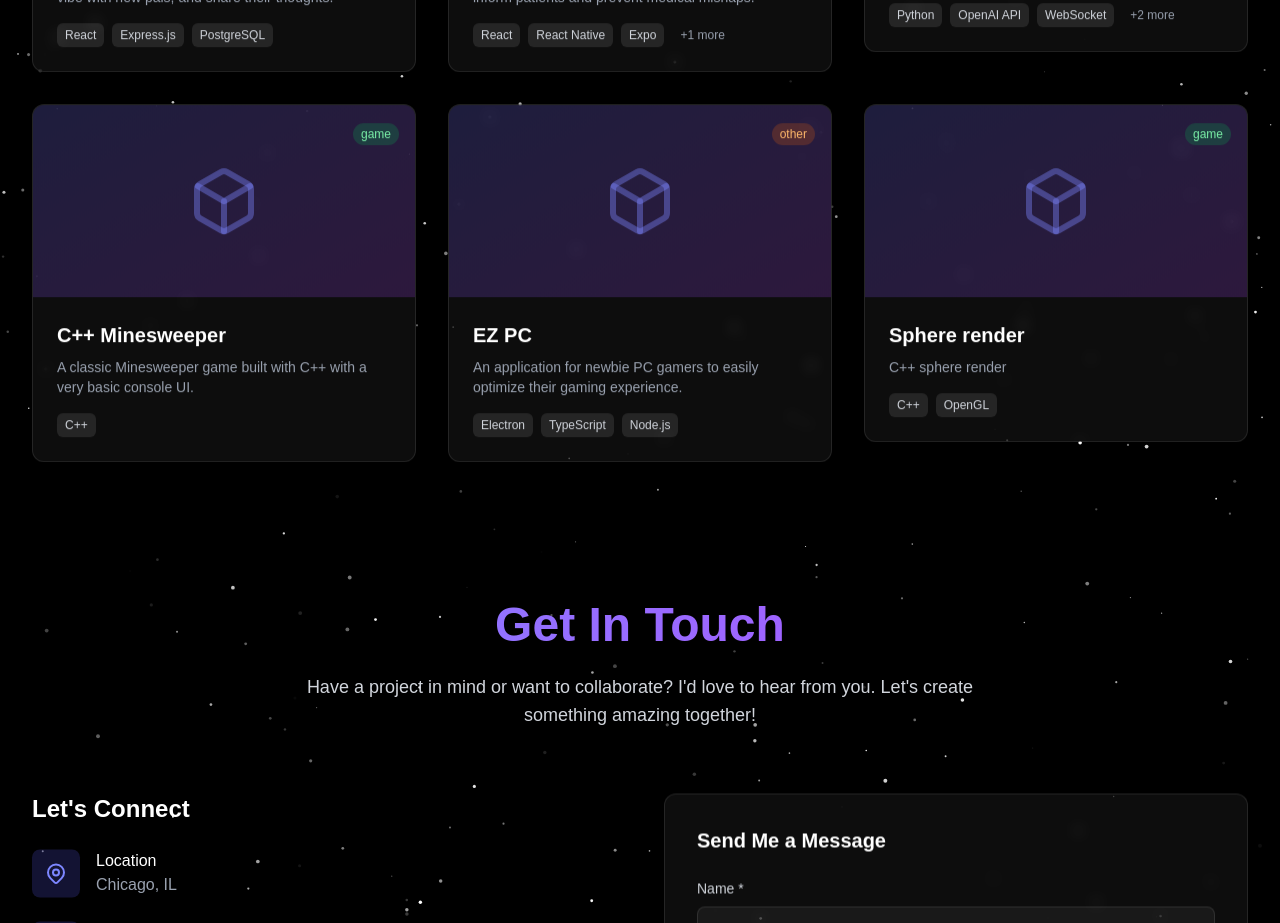
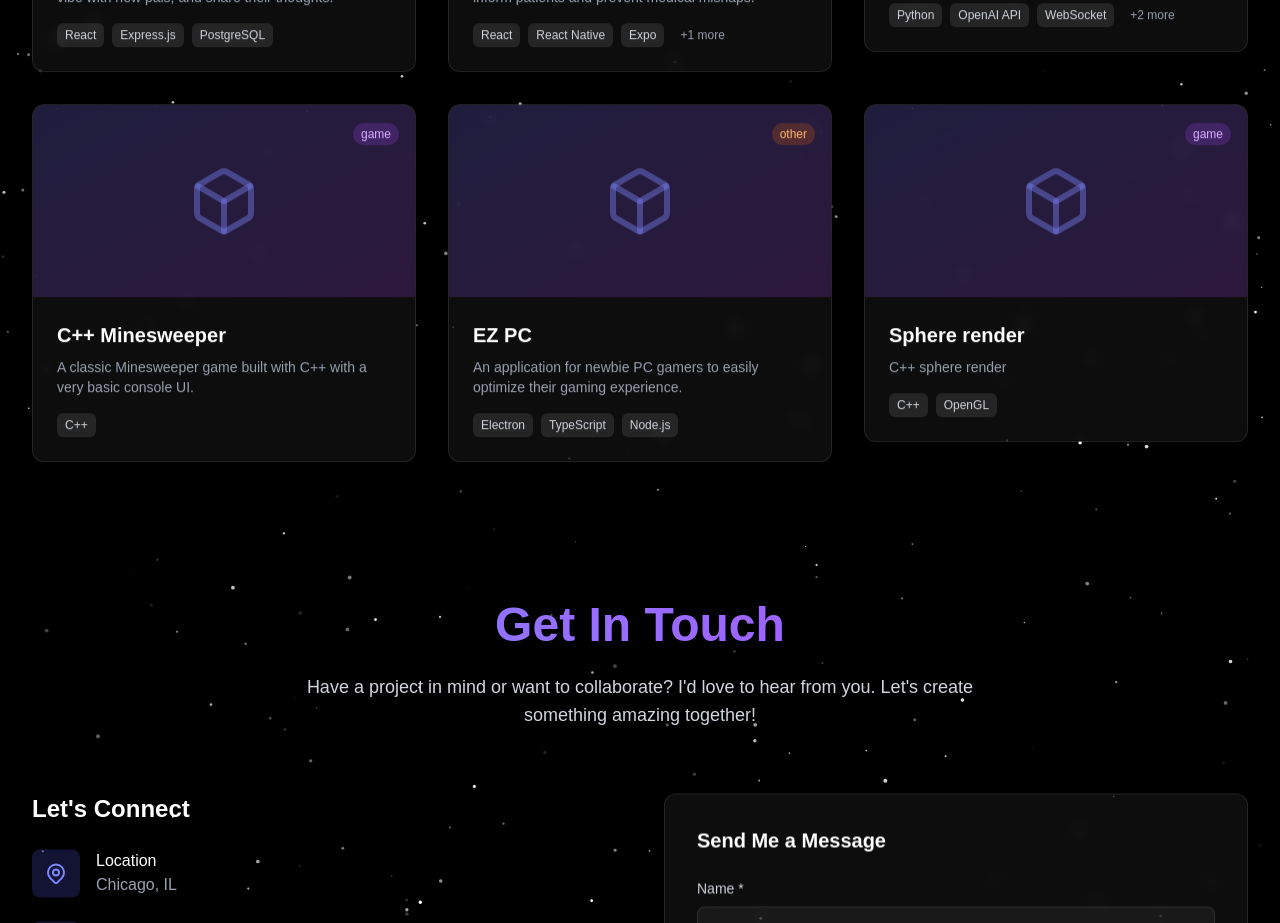
Before and after one commit to 7onyx7/myPortfolio, a Next.js app: page / in a window 1280 px wide. Shown: the part 2180-3103 px from the top of the page. Built offline with nearby package versions, Linux system fonts and the light colour scheme.

Commit message:
change urls and category color

```diff
--- a/src/components/ProjectGallery.tsx
+++ b/src/components/ProjectGallery.tsx
@@ -35,7 +35,6 @@ const projects: Project[] = [
     image: "/rxclash.png",
     technologies: ["React","React Native", "Expo", "TypeScript"],
     githubUrl: "https://github.com/7onyx7/RxClash",
-    liveUrl: "https://",
     category: "mobile"
   },
   {
@@ -222,7 +221,7 @@ export default function ProjectGallery() {
                         project.category === 'web' ? 'bg-blue-500/20 text-blue-300' :
                         project.category === 'mobile' ? 'bg-green-500/20 text-green-300' :
                         project.category === 'AI' ? 'bg-yellow-400/20 text-yellow-300' :
-                        project.category === 'game' ? 'bg-green-500/20 text-green-300' :
+                        project.category === 'game' ? 'bg-purple-500/20 text-purple-300' :
                         'bg-orange-500/20 text-orange-300'
                       }`}>
                         {project.category}
@@ -334,7 +333,7 @@ export default function ProjectGallery() {
                       selectedProject.category === 'web' ? 'bg-blue-500/20 text-blue-300' :
                       selectedProject.category === 'mobile' ? 'bg-green-500/20 text-green-300' :
                       selectedProject.category === 'AI' ? 'bg-yellow-400/20 text-yellow-300' :
-                      selectedProject.category === 'game' ? 'bg-green-500/20 text-green-300' :
+                      selectedProject.category === 'game' ? 'bg-purple-500/20 text-purple-300' :
                       'bg-orange-500/20 text-orange-300'
                     }`}>
                       {selectedProject.category}
```
